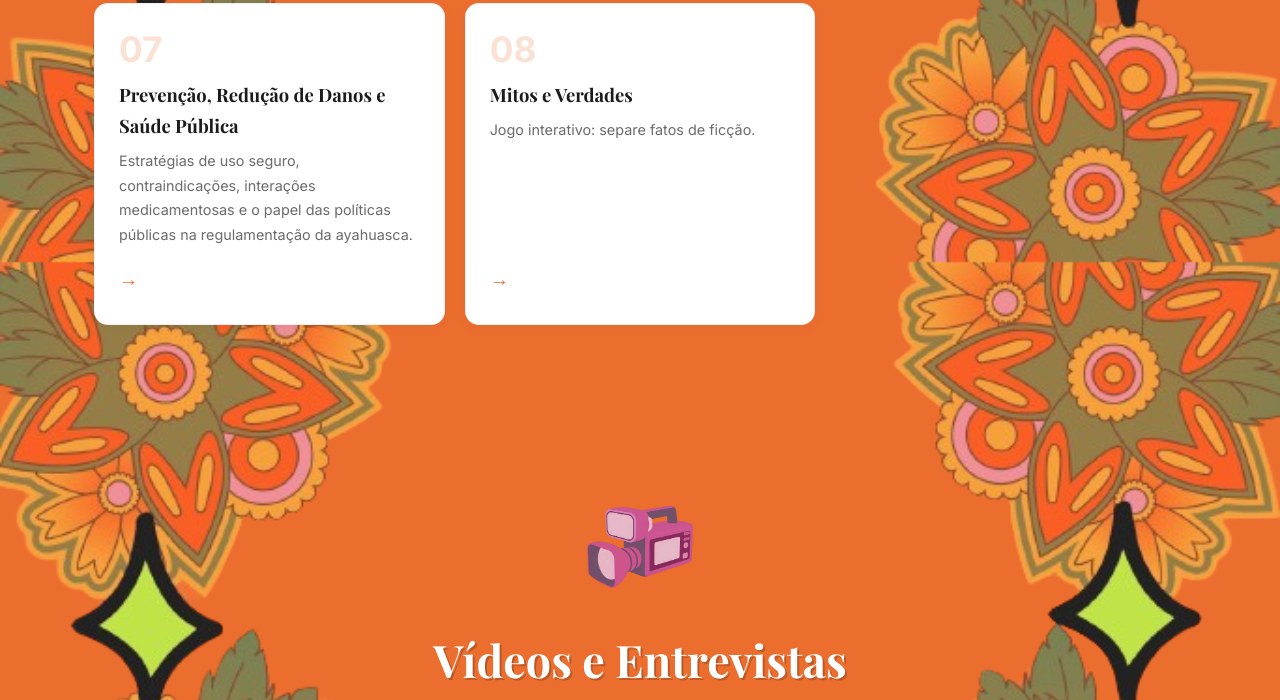
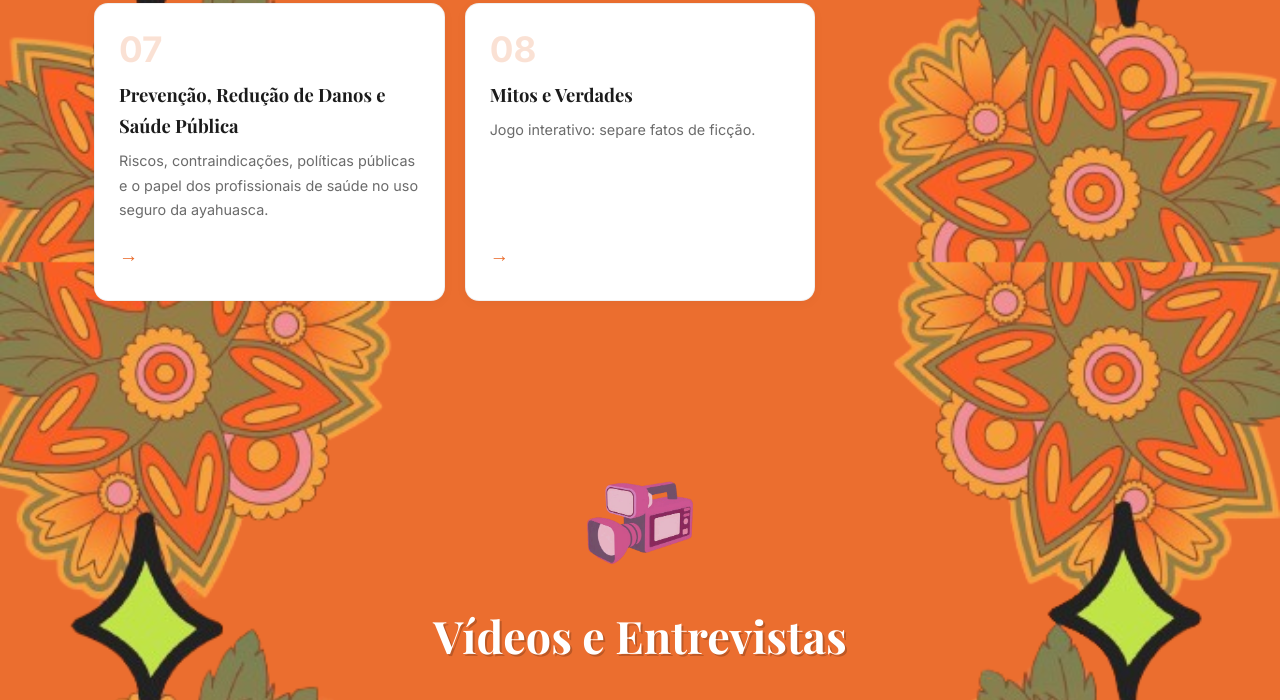
Before and after one commit to v1torsantana/site-rita, a plain HTML site: page index.html in a window 1280 px wide. Shown: the part 1787-2487 px from the top of the page. Drawn offline with nearby package versions, Linux system fonts and the light colour scheme.

Commit message:
versao final?

```diff
--- a/index.html
+++ b/index.html
@@ -91,8 +91,7 @@
       <a href="topico7.html" class="topic-card">
         <span class="topic-num">07</span>
         <h3>Prevenção, Redução de Danos e Saúde Pública</h3>
-        <p>Estratégias de uso seguro, contraindicações, interações medicamentosas e o papel das políticas públicas na
-  regulamentação da ayahuasca.</p>
+        <p>Riscos, contraindicações, políticas públicas e o papel dos profissionais de saúde no uso seguro da ayahuasca.</p>
         <span class="card-arrow">→</span>
       </a>
 
```
